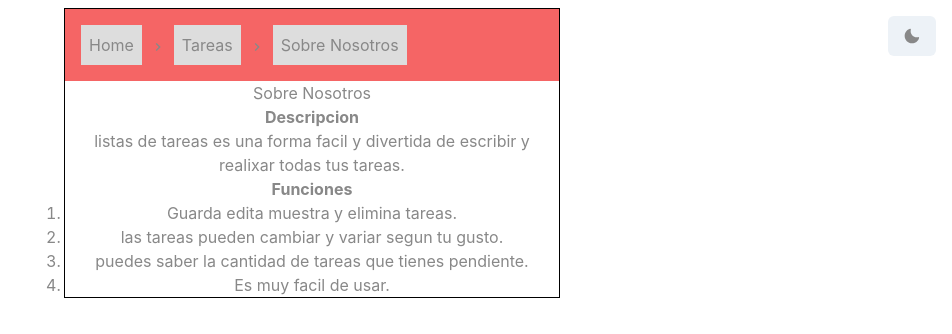
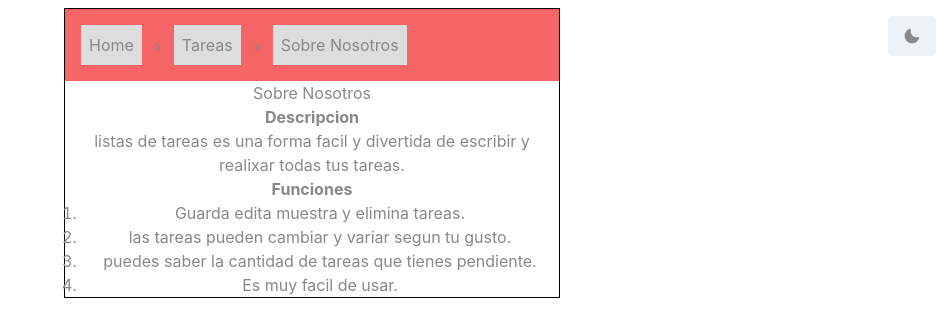
Before and after one commit to GuillermoMorris15/my-react-task-list, a React (Create React App) app: page /Snosotros in a window 1280 px wide. Shown: the top 334 px of the page, without its empty margins (328-1280 px from the left). Built offline with nearby package versions, Linux system fonts and the light colour scheme.

Commit message:
cambio en la lista

```diff
--- a/src/componentes/SobreNosotros.jsx
+++ b/src/componentes/SobreNosotros.jsx
@@ -1,3 +1,4 @@
+import { OrderedList } from "@chakra-ui/react"
 import Menu from "./menu/Menu"
 // import {
 //     ListItem,
@@ -13,13 +14,14 @@ function SobreNosotros () {
             <strong>Descripcion</strong>
             <p>listas de tareas es una forma facil y divertida de escribir y realixar todas tus tareas.</p>
             <strong>Funciones</strong>
+            <OrderedList>
             <ol>
                 <li>Guarda edita muestra y elimina tareas.</li>
                 <li>las tareas pueden cambiar y variar segun tu gusto.</li>
                 <li>puedes saber la cantidad de tareas que tienes pendiente.</li>
                 <li>Es muy facil de usar.</li>
             </ol>
-
+            </OrderedList>
 
 
         </div>
```
